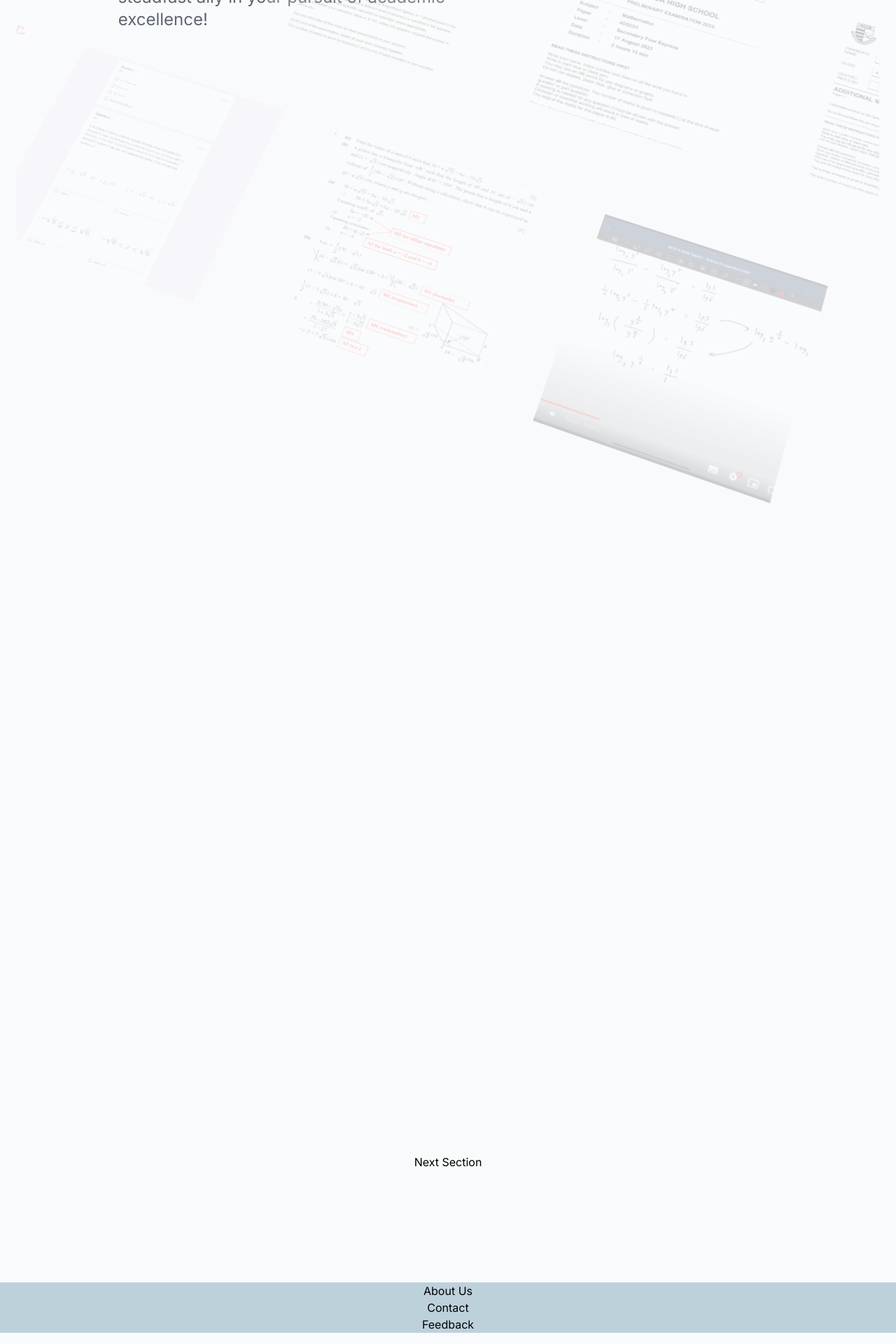
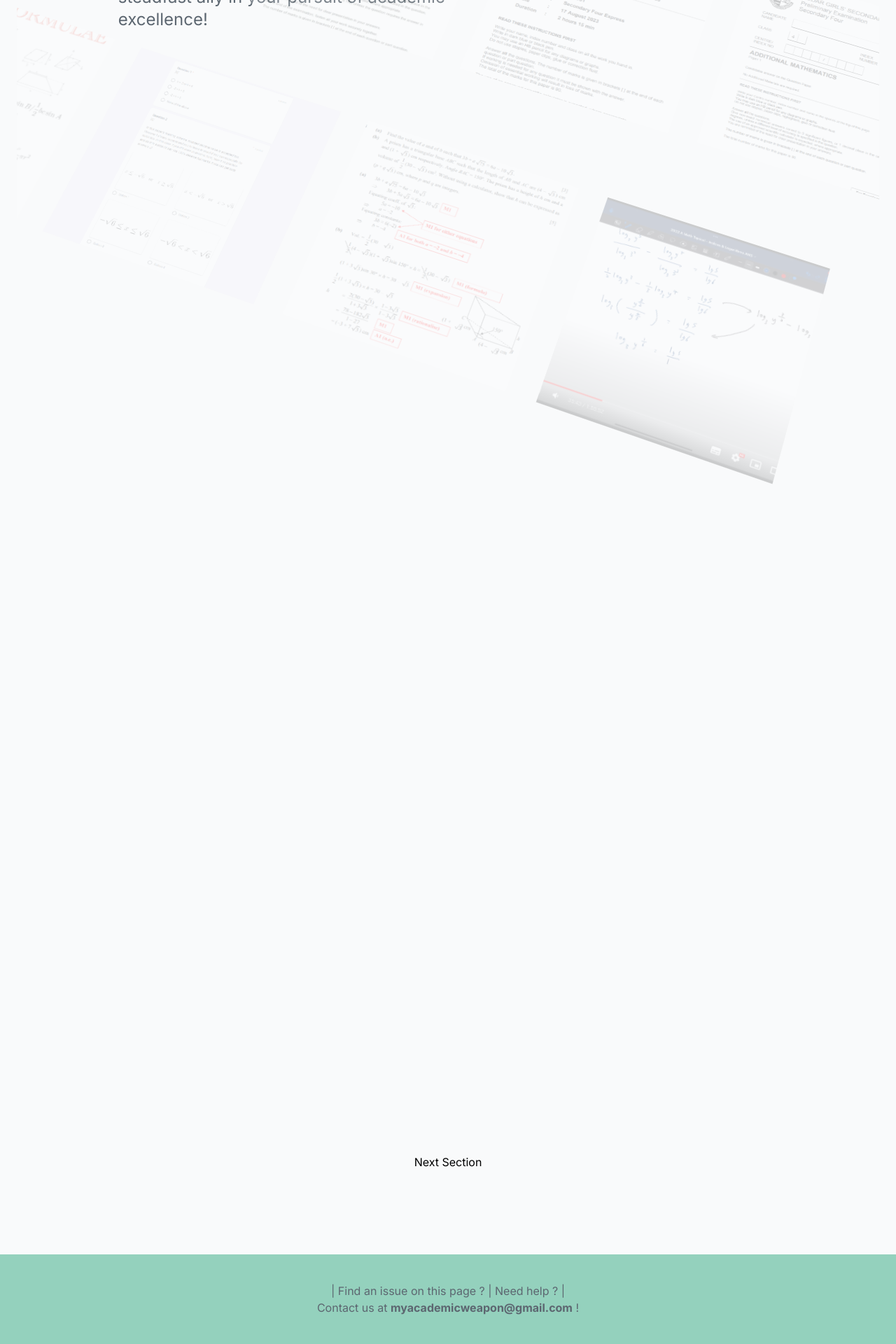
Before and after one commit to LimJiaEarn/myacademicweapon, a Next.js app: page / in a window 1280 px wide. Shown: the part 572-2492 px from the top of the page at 70% size. Built offline with nearby package versions, Linux system fonts and the light colour scheme; no server answers.

Commit message:
Simple Footer Complete

```diff
--- a/constants/index.ts
+++ b/constants/index.ts
@@ -13,39 +13,6 @@ export const navLinks = [
   }
 ];
 
-export const footerLinks = [
-  {
-    id:"footerLink1",
-    label: "About Us",
-    route: "/",
-    icon: "/icons/home.svg",
-  },
-  {
-    id:"footerLink2",
-    label: "Contact",
-    route: "/",
-    icon: "/icons/home.svg",
-  },
-  {
-    id:"footerLink3",
-    label: "Feedback",
-    route: "/",
-    icon: "/icons/home.svg",
-  },
-]
-
-export const testimonials = [
-  {
-    id:"testimonial1",
-    testimonial: "Test1",
-    name: "",
-  },
-  {
-    id:"testimonial2",
-    testimonial: "Test2",
-    name: "",
-  }
-]
 
 
 export const studyResourcesNav = [
--- a/src/components/shared/Footer.tsx
+++ b/src/components/shared/Footer.tsx
@@ -1,15 +1,12 @@
-import { footerLinks } from "../../../constants"
+// import { footerLinks } from "../../../constants"
 
 const Footer = () => {
   return (
-    <div className="flex_col_center md:flex_center bg-soft_sky_blue mt-10">
-        {footerLinks.map((footerLink) => {
-            return(
-                <div key={footerLink.id}>
-                    {footerLink.label}
-                </div>
-            )
-        })}
+    <div className="min-w-screen-* flex_col_center md:flex_center bg-teal_green py-10">
+
+      <p className="text-text_gray">| Find an issue on this page ? | Need help ? |</p>
+      <p className="text-text_gray">Contact us at <span className="font-bold">myacademicweapon@gmail.com</span> !</p>
+
     </div>
   )
 }
--- a/src/components/shared/Navbar.tsx
+++ b/src/components/shared/Navbar.tsx
@@ -20,11 +20,11 @@ const Navbar = () => {
 
   return (
 
-    <nav className="z-50 px-6 py-2 xl:px-10 flex_between border-b bg-teal_green fixed top-0 left-0 right-0">
+    <nav className="z-50 px-6 py-2 xl:px-10 flex_between border-b bg-soft_sky_blue fixed top-0 left-0 right-0">
 
         <div className="flex_center">
           <Link href="/" className="flex items-center justify-center gap-2">
-                <Image src="/images/BigLogo.svg" alt="logo" width={160} height={140}/>
+              <Image src="/images/BigLogo.svg" alt="logo" width={160} height={140}/>
           </Link>
         </div>
 
--- a/src/components/ui/hero-parallax.tsx
+++ b/src/components/ui/hero-parallax.tsx
@@ -73,10 +73,10 @@ export const HeroParallax = (
         className=""
       >
 
-        <motion.div style={{ opacity: textOpacity }} className="mb-4 text-lg md:text-2xl font-semibold text-gray-600">
+        <motion.div style={{ opacity: textOpacity }} className="mb-2 text-lg md:text-2xl font-semibold text-gray-600">
           FREE Topical Practice Papers
         </motion.div>
-        <motion.div className="flex flex-row-reverse space-x-reverse space-x-20 mb-20">
+        <motion.div className="flex flex-row-reverse space-x-reverse space-x-10 mb-20">
           {firstRow.map((product) => (
             <ProductCard
               product={product}
@@ -86,10 +86,10 @@ export const HeroParallax = (
           ))}
         </motion.div>
 
-        <motion.div style={{ opacity: textOpacity }} className="mb-4 text-lg md:text-2xl font-semibold text-gray-600">
+        <motion.div style={{ opacity: textOpacity }} className="mb-2 text-lg md:text-2xl font-semibold text-gray-600">
           FREE MYE / Prelim Practice Papers
         </motion.div>
-        <motion.div className="flex flex-row mb-20 space-x-20">
+        <motion.div className="flex flex-row mb-20 space-x-10">
           {secondRow.map((product) => (
             <ProductCard
               product={product}
@@ -99,10 +99,10 @@ export const HeroParallax = (
           ))}
         </motion.div>
 
-        <motion.div style={{ opacity: textOpacity }} className="mb-4 text-lg md:text-2xl font-semibold text-gray-600">
+        <motion.div style={{ opacity: textOpacity }} className="mb-2 text-lg md:text-2xl font-semibold text-gray-600">
           FREE Solution Recordings, Answer Sheets, Notes & More !
         </motion.div>
-        <motion.div className="flex flex-row-reverse space-x-reverse space-x-20 mb-20">
+        <motion.div className="flex flex-row-reverse space-x-reverse space-x-10 mb-20">
           {thirdRow.map((product) => (
             <ProductCard
               product={product}
```
